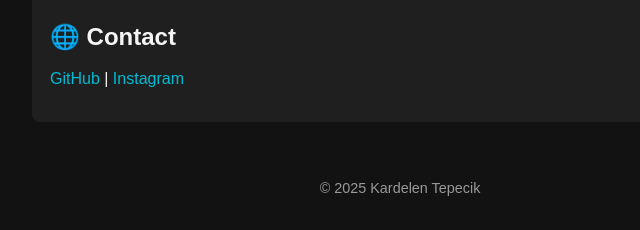
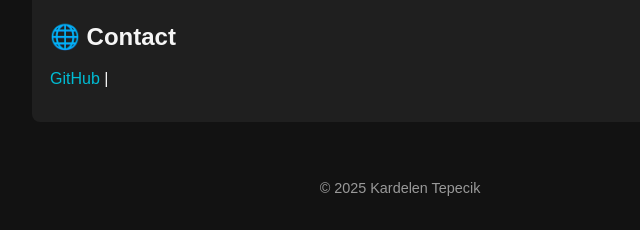
Before and after one commit to kardelentepecik/kardelentepecik.githup.io, a plain HTML site: page index.html in a window 1280 px wide. Shown: the part 567-797 px from the top of the page, 240-880 px from the left. Drawn offline with Linux system fonts and the light colour scheme.

Commit message:
Update index.html

```diff
--- a/index.html
+++ b/index.html
@@ -36,8 +36,8 @@
     <p>
       <a href="https://github.com/kardelentepecik">GitHub</a> |
       <a href="https://https://www.linkedin.com/in/kardelen-tepecik-84bb4138a?trk=contact-info>LinkedIn</a> |
-      <a href="https://instagram.com/kardelentepecikk">Instagram</a>
-    </p>
+      <a href=https://instagram.com/genes.with.kardelen
+      </p>
   </section>
 
   <footer>© 2025 Kardelen Tepecik</footer>
```
